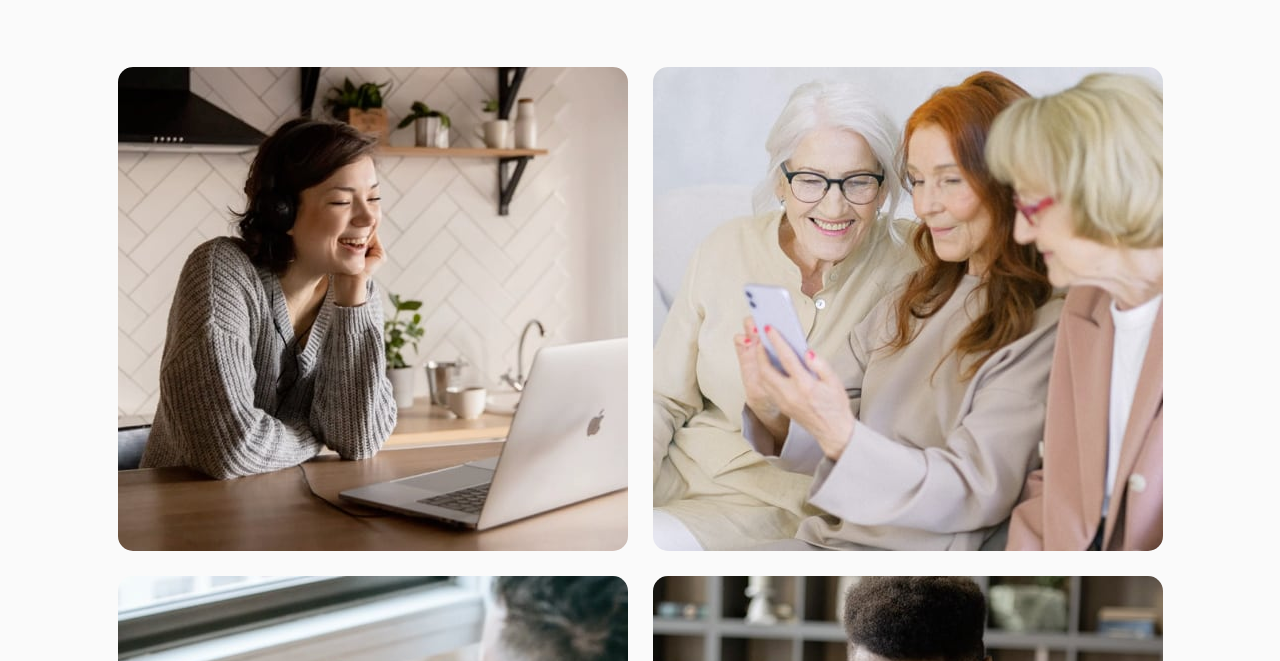
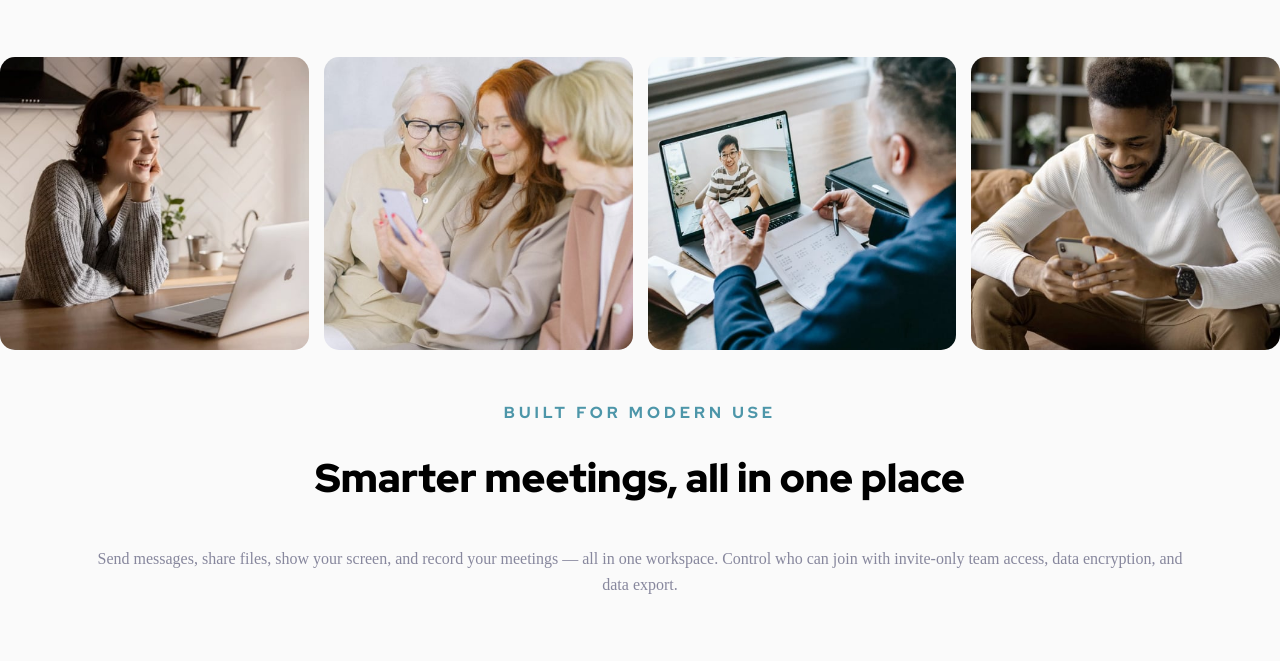
Before and after one commit to cehicm/meet-landing-page, a website: page index.html in a window 1280 px wide. Shown: the part 949-1610 px from the top of the page. Drawn offline with Linux system fonts and the light colour scheme; a web font is replaced by a local one.

Commit message:
Add main Hero tablet styles

```diff
--- a/src/sass/layout/_header.scss
+++ b/src/sass/layout/_header.scss
@@ -7,7 +7,7 @@
 	align-items: center;
 	text-align: center;
 	gap: 50px;
-	margin: 40px 0;
+	margin: 40px 0 80px 0;
 
 	&__content {
 		padding: 0 40px;
@@ -52,10 +52,6 @@
 		.button--purple {
 			width: 140px;
 		}
-	}
-
-	&__text-bubble {
-		margin-bottom: 60px;
 	}
 }
 
--- a/src/sass/layout/_typography.scss
+++ b/src/sass/layout/_typography.scss
@@ -15,6 +15,12 @@ body {
 .hero__title,
 .footer__title {
 	font-size: 32px;
+	line-height: 36px;
+
+	@include sc-breakpoint(768) {
+		font-size: 40px;
+		line-height: 44px;
+	}
 }
 
 .header__text,
--- a/src/sass/pages/_homepage.scss
+++ b/src/sass/pages/_homepage.scss
@@ -1,10 +1,17 @@
 @use "../variables/colors" as colors;
+@import "../variables/breakpoints";
 
 body {
 	background-color: colors.$white;
 }
 
 .hero {
+	&-section {
+		@include sc-breakpoint(768) {
+			margin-top: 90px;
+		}
+	}
+
 	&-section__wrapper {
 		display: flex;
 		flex-direction: column;
@@ -17,6 +24,11 @@ body {
 		grid-template-columns: repeat(2, 1fr);
 		grid-gap: 25px;
 
+		@include sc-breakpoint(768) {
+			grid-template-columns: repeat(4, 1fr);
+			grid-gap: 15px;
+		}
+
 		img {
 			width: 100%;
 			border-radius: 15px;
@@ -25,6 +37,10 @@ body {
 
 	&__content {
 		padding: 50px 50px 20px 50px;
+
+		@include sc-breakpoint(768) {
+			padding: 50px 90px 20px 90px;
+		}
 	}
 
 	&__sup-title {
@@ -34,6 +50,10 @@ body {
 	&__title {
 		margin: 0;
 		padding: 10px 0;
+
+		@include sc-breakpoint(768) {
+			padding: 30px 80px;
+		}
 	}
 }
 
```
Also changed, not shown: dist/css/styles.css, dist/css/styles.min.css.
